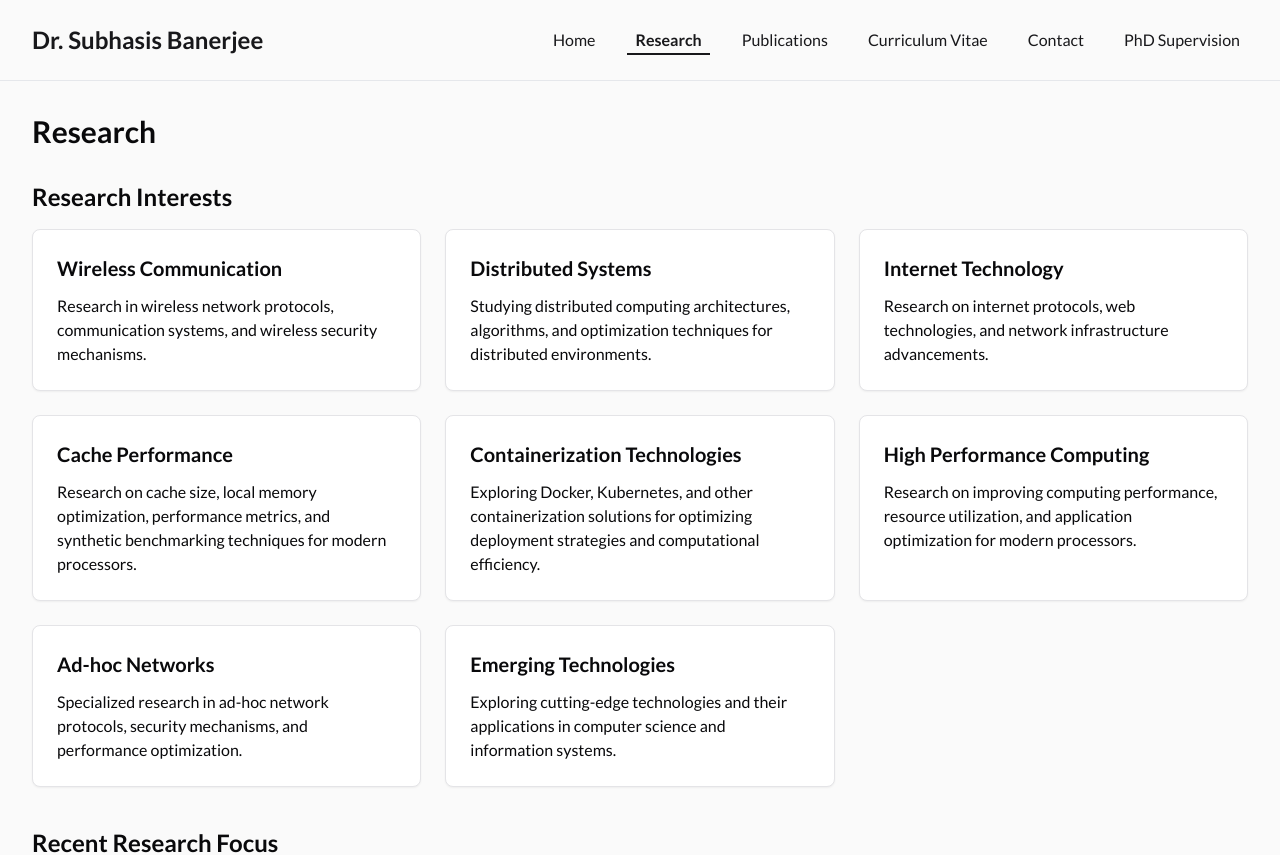
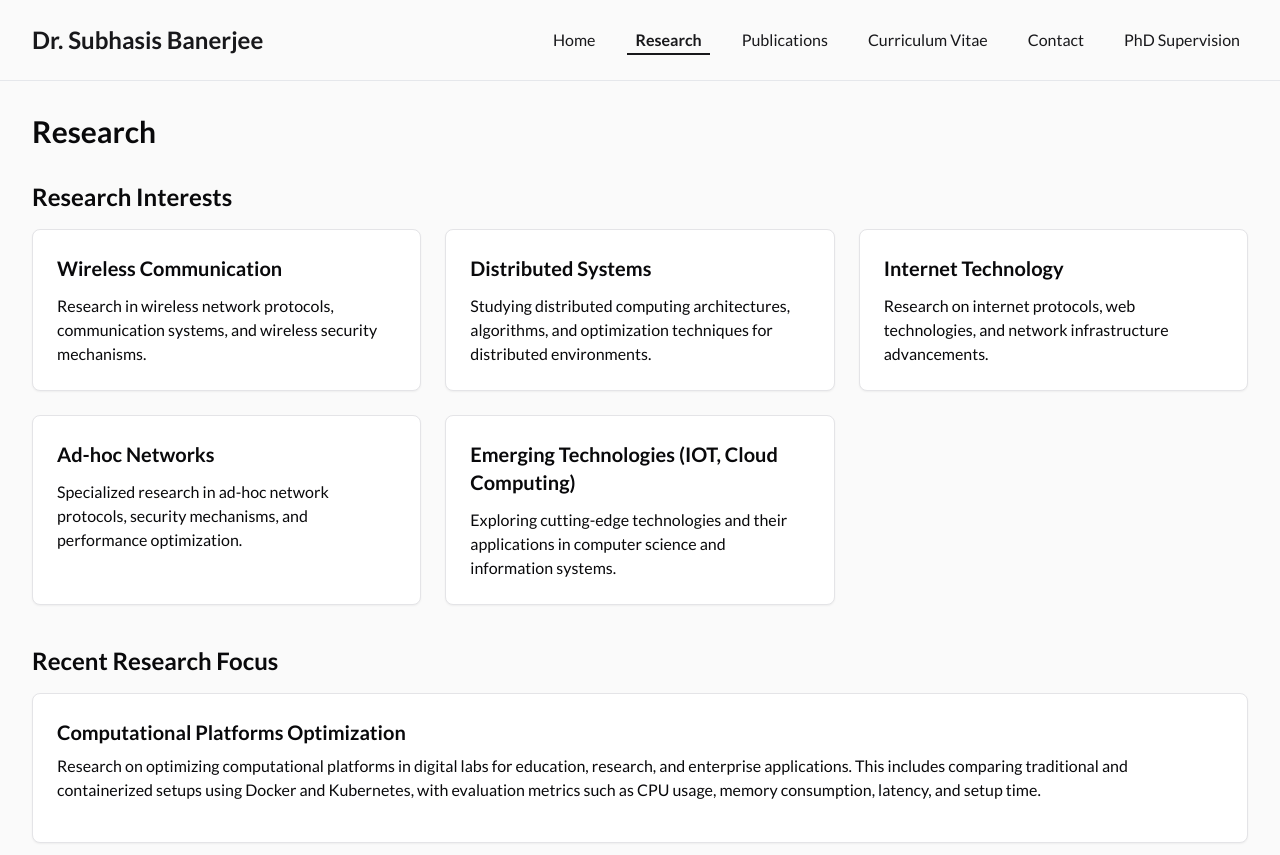
Before and after one commit to web2cloudapp/Dr-Subhasis-Banerjee, a Next.js app: page /research in a window 1280 px wide. Shown: the top 855 px of the page. Built offline with nearby package versions, Linux system fonts and the light colour scheme.

Commit message:
Update page.tsx

```diff
--- a/src/app/research/page.tsx
+++ b/src/app/research/page.tsx
@@ -21,20 +21,7 @@ export default function Research() {
             <p>Research on internet protocols, web technologies, and network infrastructure advancements.</p>
           </div>
 
-          <div className="border rounded-lg p-6 bg-white shadow-sm">
-            <h3 className="text-xl font-semibold mb-3">Cache Performance</h3>
-            <p>Research on cache size, local memory optimization, performance metrics, and synthetic benchmarking techniques for modern processors.</p>
-          </div>
 
-          <div className="border rounded-lg p-6 bg-white shadow-sm">
-            <h3 className="text-xl font-semibold mb-3">Containerization Technologies</h3>
-            <p>Exploring Docker, Kubernetes, and other containerization solutions for optimizing deployment strategies and computational efficiency.</p>
-          </div>
-
-          <div className="border rounded-lg p-6 bg-white shadow-sm">
-            <h3 className="text-xl font-semibold mb-3">High Performance Computing</h3>
-            <p>Research on improving computing performance, resource utilization, and application optimization for modern processors.</p>
-          </div>
 
           <div className="border rounded-lg p-6 bg-white shadow-sm">
             <h3 className="text-xl font-semibold mb-3">Ad-hoc Networks</h3>
@@ -42,7 +29,7 @@ export default function Research() {
           </div>
 
           <div className="border rounded-lg p-6 bg-white shadow-sm">
-            <h3 className="text-xl font-semibold mb-3">Emerging Technologies</h3>
+            <h3 className="text-xl font-semibold mb-3">Emerging Technologies (IOT, Cloud Computing)</h3>
             <p>Exploring cutting-edge technologies and their applications in computer science and information systems.</p>
           </div>
         </div>
```
